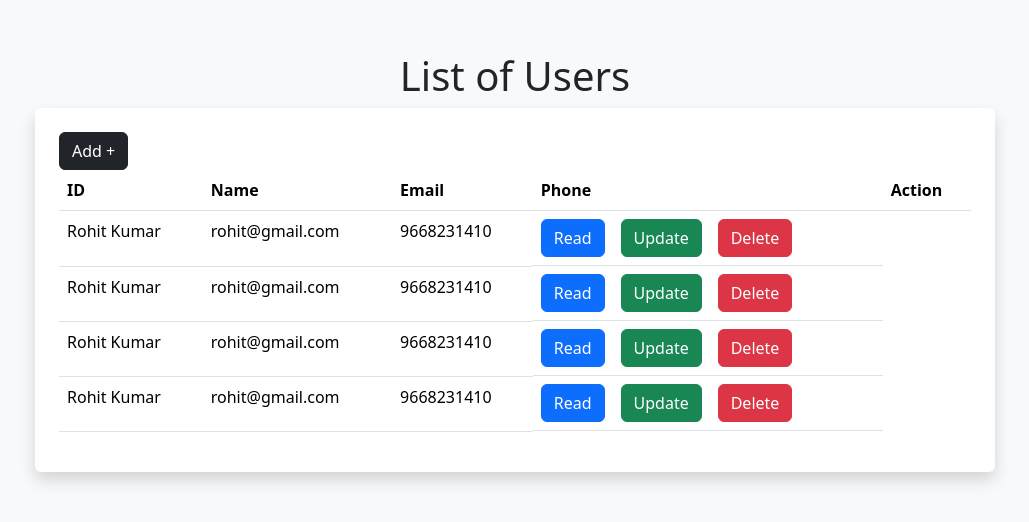
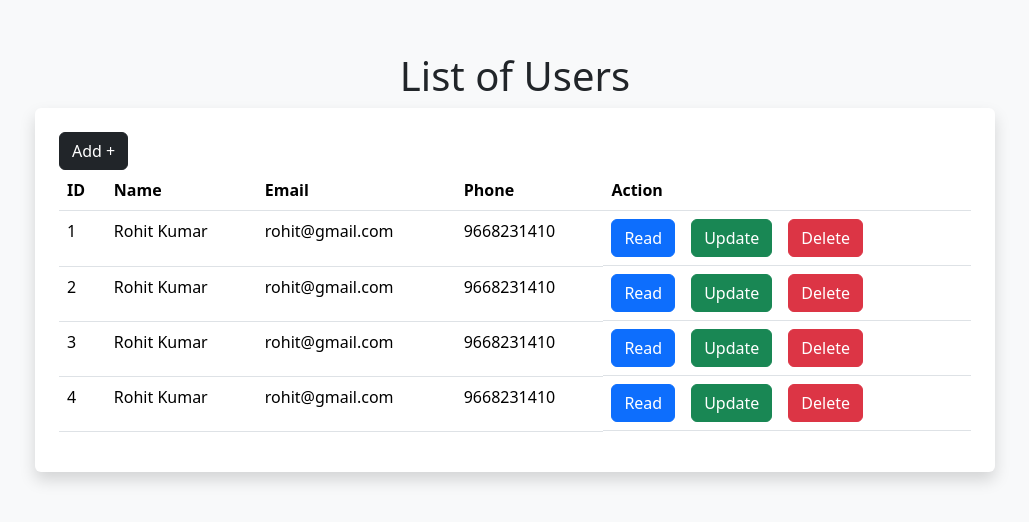
Before and after one commit to rohit-kumaar/crud-in-react-app, a React (Vite) app: page / in a window 1280 px wide. Shown: the part 138-660 px from the top of the page, without its empty margins (125-1154 px from the left). Built offline with nearby package versions, Linux system fonts and the light colour scheme; data requests are answered from the project's data file.

Commit message:
final commit

```diff
--- a/src/components/Home.jsx
+++ b/src/components/Home.jsx
@@ -51,6 +51,7 @@ function Home() {
             <tbody>
               {userData.map((user) => (
                 <tr key={user.id}>
+                  <td>{user.id}</td>
                   <td>{user.name}</td>
                   <td>{user.email}</td>
                   <td>{user.phone}</td>
```
